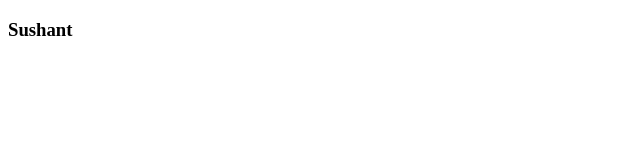
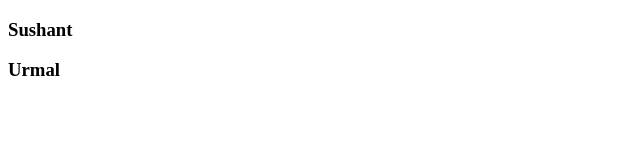
Before and after one commit to Sushant1603Bytes/Project1, a plain HTML site: page index.html in a window 1280 px wide. Shown: the full height of the page, 0-640 px from the left. Drawn offline with Linux system fonts and the light colour scheme.

Commit message:
add the file

```diff
--- a/index.html
+++ b/index.html
@@ -7,6 +7,6 @@
 </head>
 <body>
     <h3>Sushant</h3>
-
+    <h3>Urmal</h3>
 </body>
 </html>
```
